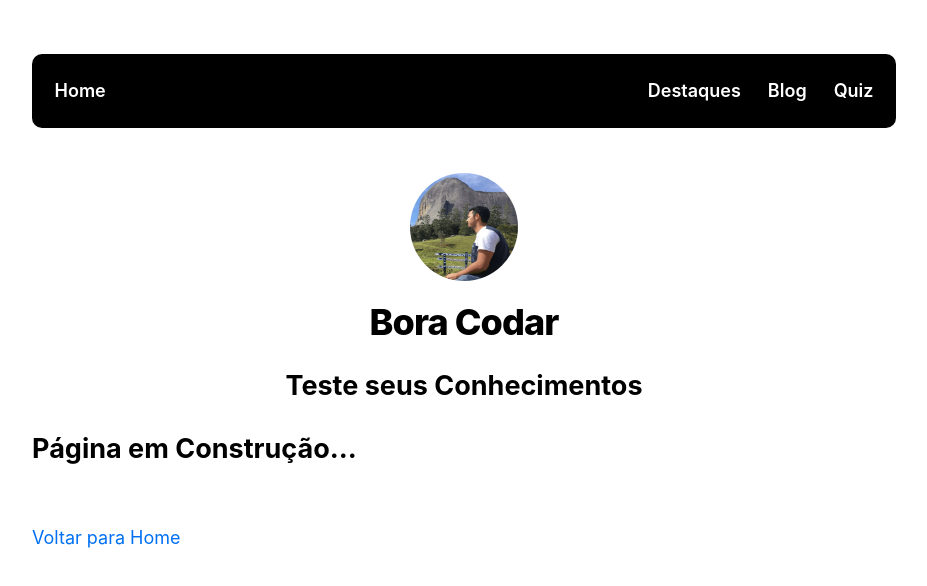
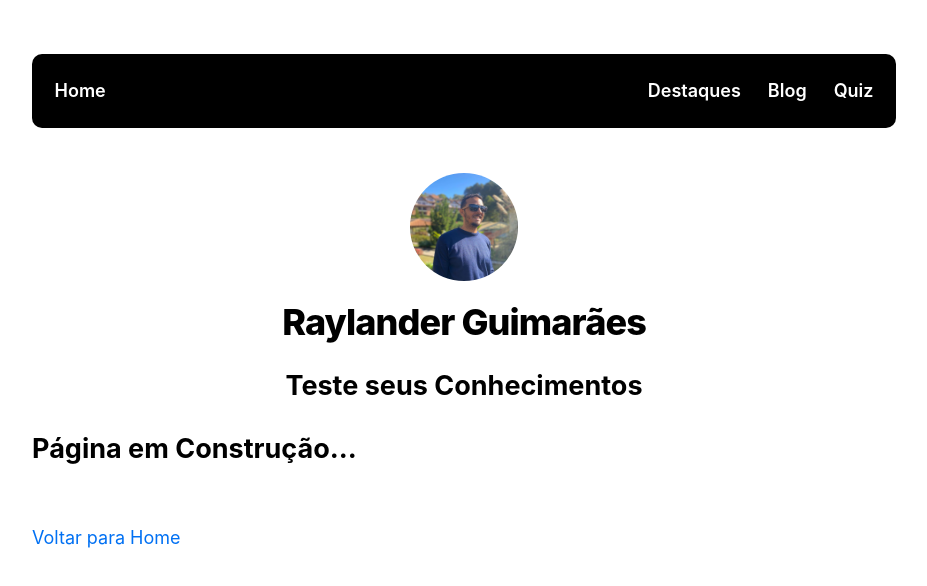
Before and after one commit to raylanderguimaraes/blog-bora-codar, a Next.js app: page /quiz in a window 1280 px wide. Shown: the top 586 px of the page, without its empty margins (176-1103 px from the left). Built offline with nearby package versions, Linux system fonts and the light colour scheme.

Commit message:
muda foto do perfil

```diff
--- a/components/layout.js
+++ b/components/layout.js
@@ -10,7 +10,7 @@ import Script from 'next/script';
 
 
 
-const name = "Bora Codar";
+const name = "Raylander Guimarães";
 export const siteTitle = "Bora Codar";
 
 
@@ -56,7 +56,7 @@ export default function Layout({ children, home }) {
 
                         <Image
                             priority
-                            src="/images/imagem-perfil.jpg"
+                            src="/images/imagem-perfil.png"
                             className={utilStyles.borderCircle}
                             height={144}
                             width={144}
@@ -73,7 +73,7 @@ export default function Layout({ children, home }) {
                         <Link href="/">
                             <Image
                                 priority
-                                src="/images/imagem-perfil.jpg"
+                                src="/images/imagem-perfil.png"
                                 className={utilStyles.borderCircle}
                                 height={108}
                                 width={108}
```
Also changed, not shown: public/images/imagem-perfil.png (added).
